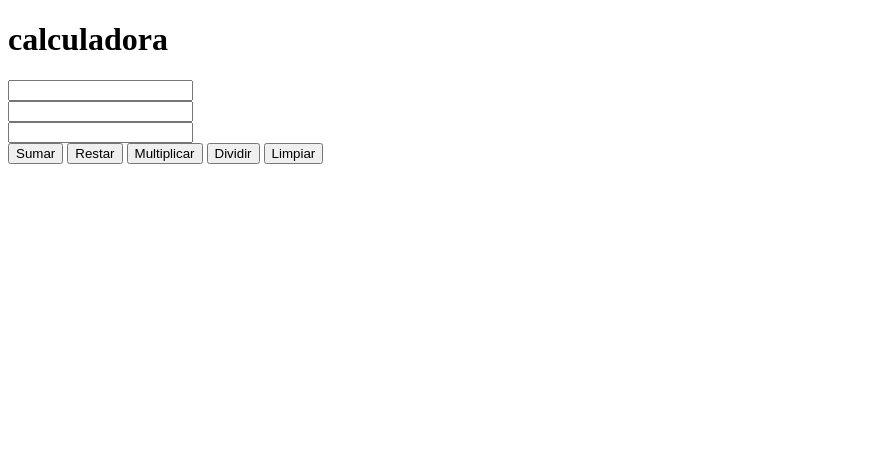
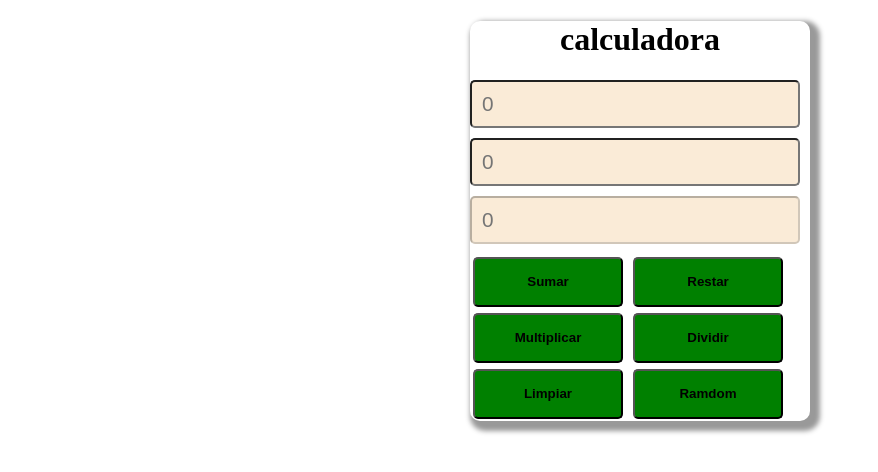
Before and after one commit to KionBreadley01/FundamentosJS, a plain HTML site: page calculadora.html in a window 1280 px wide. Shown: the whole page, without its empty margins (0-878 px from the left). Drawn offline with Linux system fonts and the light colour scheme.

Commit message:
07 mejorando calculadora

```diff
--- a/calculadora.html
+++ b/calculadora.html
@@ -4,21 +4,57 @@
     <meta charset="UTF-8">
     <meta name="viewport" content="width=device-width, initial-scale=1.0">
     <title>calculdora js</title>
+    <style>
+        .container{
+            width: 340px;
+            height: 400px;
+            margin: 0 auto;
+            border-radius: 10px;
+            box-shadow:  5px 5px 5px 5px #999;
+        }
+        .container input{
+            border-radius:  5px;
+            width: 90%;
+            margin-bottom:  10px;
+            background-color: antiquewhite;
+            padding:  10px;
+            font-size: 1.3em;
+        }
+        .container button{
+            width:  150px;
+            height: 50px;
+            margin: 3px;
+            background-color: green;
+            border-radius:  5px;
+            font-weight: bold;
+
+        }
+        .container button:hover{
+            background-color: aqua;
+
+        }
+        h1{
+            text-align: center;
+
+        }
+
+    </style>
 </head>
 <body>
     <div class="container">
         <h1>calculadora</h1>
-        <input type="text" name="" id="num1">
+        <input type="text" name="" id="num1" placeholder="0">
         <br>
-        <input type="text" name="" id="num2">
+        <input type="text" name="" id="num2" placeholder="0">
         <br>
-        <input type="text" name="" id="result">
+        <input type="text" name="" id="result" placeholder="0" disabled>
         <br>
-        <button onclick="sumar">Sumar</button>
-        <button onclick="restar">Restar</button>
-        <button onclick="multiplicar ">Multiplicar</button>
-        <button onclick="dividir ">Dividir</button>
-        <button onclick="limpiar ">Limpiar</button>
+        <button onclick="sumar()">Sumar</button>
+        <button onclick="restar()">Restar</button>
+        <button onclick="multiplicar() ">Multiplicar</button>
+        <button onclick="dividir() ">Dividir</button>
+        <button onclick="limpiar() ">Limpiar</button>
+        <button onclick="ramdom() ">Ramdom</button>
     </div>
     <script src="./calculadora.js"></script>
 </body>
--- a/calculadora.js
+++ b/calculadora.js
@@ -1,12 +1,35 @@
- const num1 =document.getElementById('num1');
- const num2 =document.getElementById('num2');
- const result =document.getElementById('result');
+ const num1 = document.getElementById('num1');
+ const num2 = document.getElementById('num2');
+ const result = document.getElementById('result');
+
  const getValues = () =>{
     const numero1 = Number(num1.value) || 0;
     const numero2 = Number(num2.value) || 0;
     return [numero1, numero2];
  }
- const sumar= () => {
-    const valor = getValues();
+ const sumar = () => {
+    const valores = getValues();
     result.value = valores[0] + valores[1];
  }
+ const restar = () => {
+   const valores = getValues();
+   result.value = valores[0] - valores[1];
+}
+const multiplicar = () => {
+   const valores = getValues();
+   result.value = valores[0] * valores[1];
+}
+const dividir= () => {
+   const valores = getValues();
+   result.value = valores[0] /valores[1];
+}
+const limpiar = () => {
+   num1.value='';
+   num2.value='';
+   result.value= 0;
+
+}
+const random = () =>{
+   num1.value = Math.round(Math.random() * 100000)
+   num2.value = Math.round(Math.random() * 100000)
+}
```
